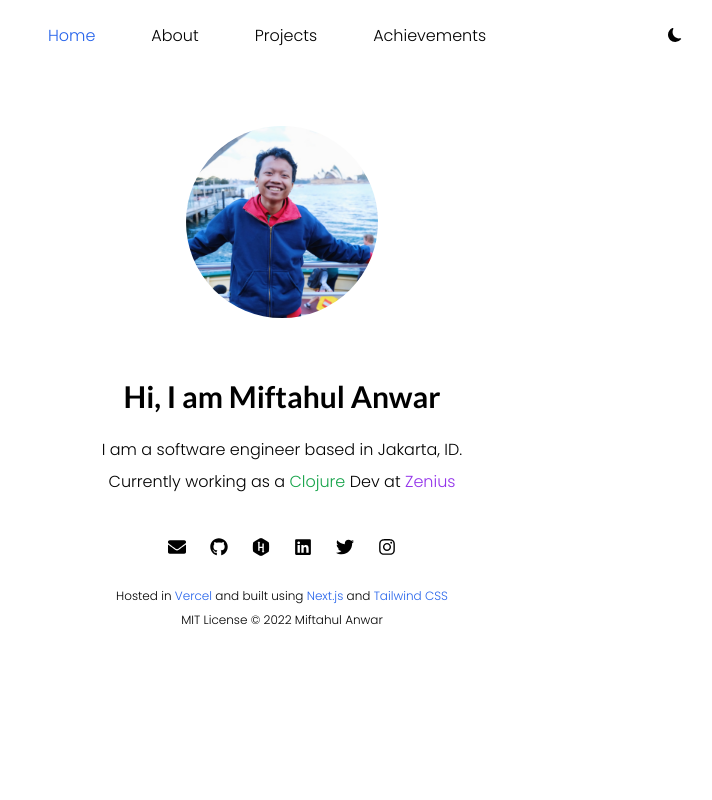
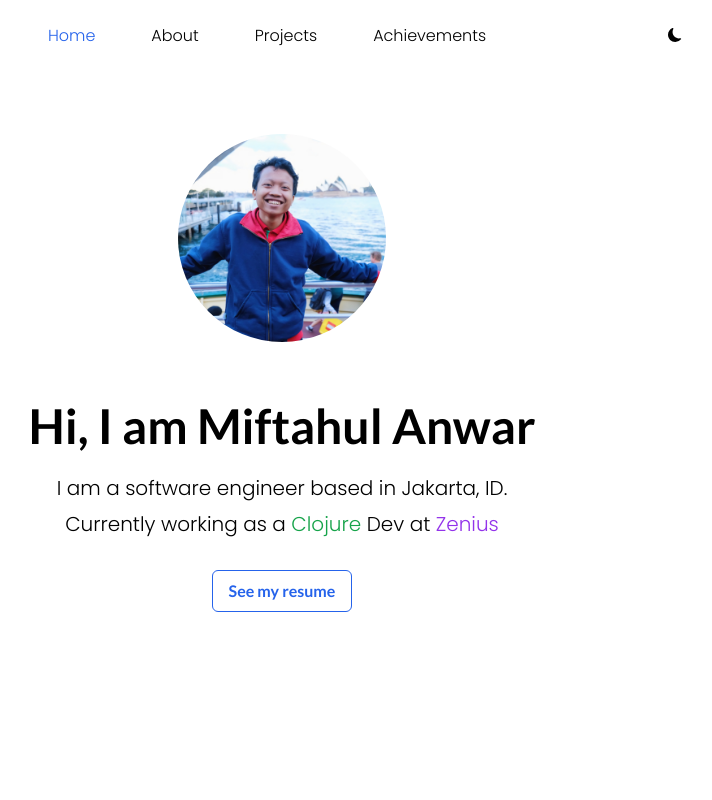
Before and after one commit to mifwar/personal_site, a Next.js app: page / in a window 1280 px wide. Shown: the top 800 px of the page, without its empty margins (358-1070 px from the left). Built offline with nearby package versions, Linux system fonts and the light colour scheme.

Commit message:
fix some styling

```diff
--- a/pages/index.js
+++ b/pages/index.js
@@ -4,6 +4,9 @@ import profile from "../public/MiftahulAnwarCropped.jpg";
 import React, { useState, useContext, useEffect } from "react";
 
 import { useThemeContext } from "../utils/darkMode";
+import About from "./About";
+import Projects from "./Projects";
+import Achievements from "./Achievements";
 import Navbar from "../components/Navbar";
 import Social from "../components/Social";
 import Footer from "../components/Footer";
@@ -41,24 +44,24 @@ const Home = () => {
         <title>Miftahul Anwar</title>
       </Head>
       <main className="bg-white dark:bg-gray-900">
-        <section className="min-h-screen">
         <Navbar
           isMobile={isMobile}
           darkMode={darkMode}
           changeDarkMode={setDarkMode}
           path="home"
         />
-          <div className="relative rounded-full mx-auto w-48 h-48 overflow-auto mt-14 mb-10">
+        <section className="py-16 min-h-screen" id="home">
+          <div className="relative rounded-full mx-auto w-52 h-52 overflow-auto mb-10">
             <Image src={profile} alt="Miftahul Anwar" placeholder="blur" />
           </div>
           <div className="text-center">
-            <h1 className="text-3xl font-burtons dark:text-white font-Lato py-5">
+            <h1 className="text-5xl font-burtons dark:text-white font-Lato py-5">
               Hi, I am Miftahul Anwar
             </h1>
-            <h2 className="text-md font-burtons dark:text-white font-Poppins py-1">
+            <h2 className="text-xl font-burtons dark:text-white font-Poppins py-1">
               I am a software engineer based in Jakarta, ID.
             </h2>
-            <h2 className="text-md font-burtons dark:text-white font-Poppins py-1">
+            <h2 className="text-xl font-burtons dark:text-white font-Poppins py-1">
               Currently working as a{" "}
               <a
                 className="text-green-600 dark:text-green-400"
@@ -78,10 +81,31 @@ const Home = () => {
                 Zenius
               </a>
             </h2>
+            <button
+              className="
+              m-7 px-4 py-2
+              fill-none
+              font-Lato
+              border
+              text-blue-600
+              border-blue-600
+              hover:text-white
+              hover:bg-blue-600
+              dark:border-blue-400
+              dark:text-blue-400
+             dark:hover:bg-blue-400
+             dark:hover:text-black
+             rounded-md hover"
+            >
+              See my resume
+            </button>
           </div>
+        </section>
+        <About />
+        <Projects />
+        <Achievements />
         <Social />
         <Footer />
-        </section>
       </main>
     </div>
   );
```
Lines whose indentation alone changed are shown as unchanged.
